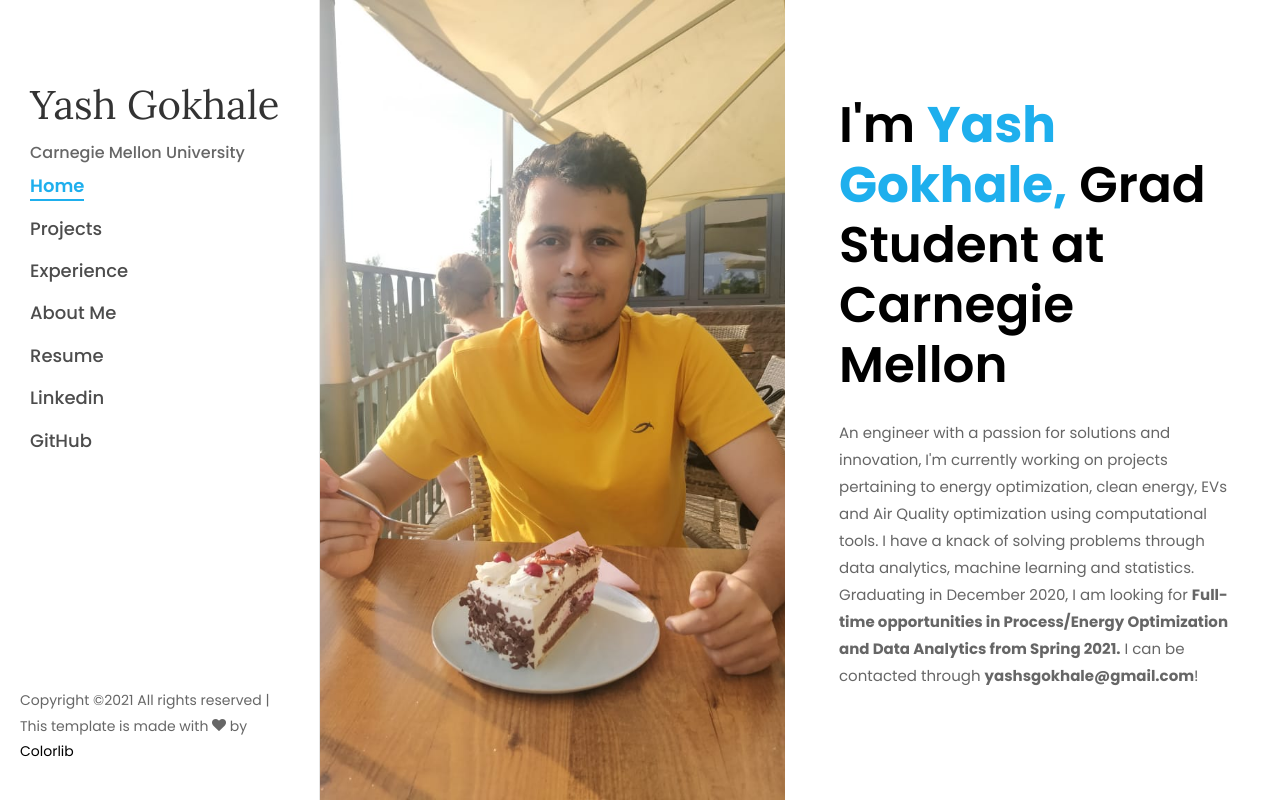
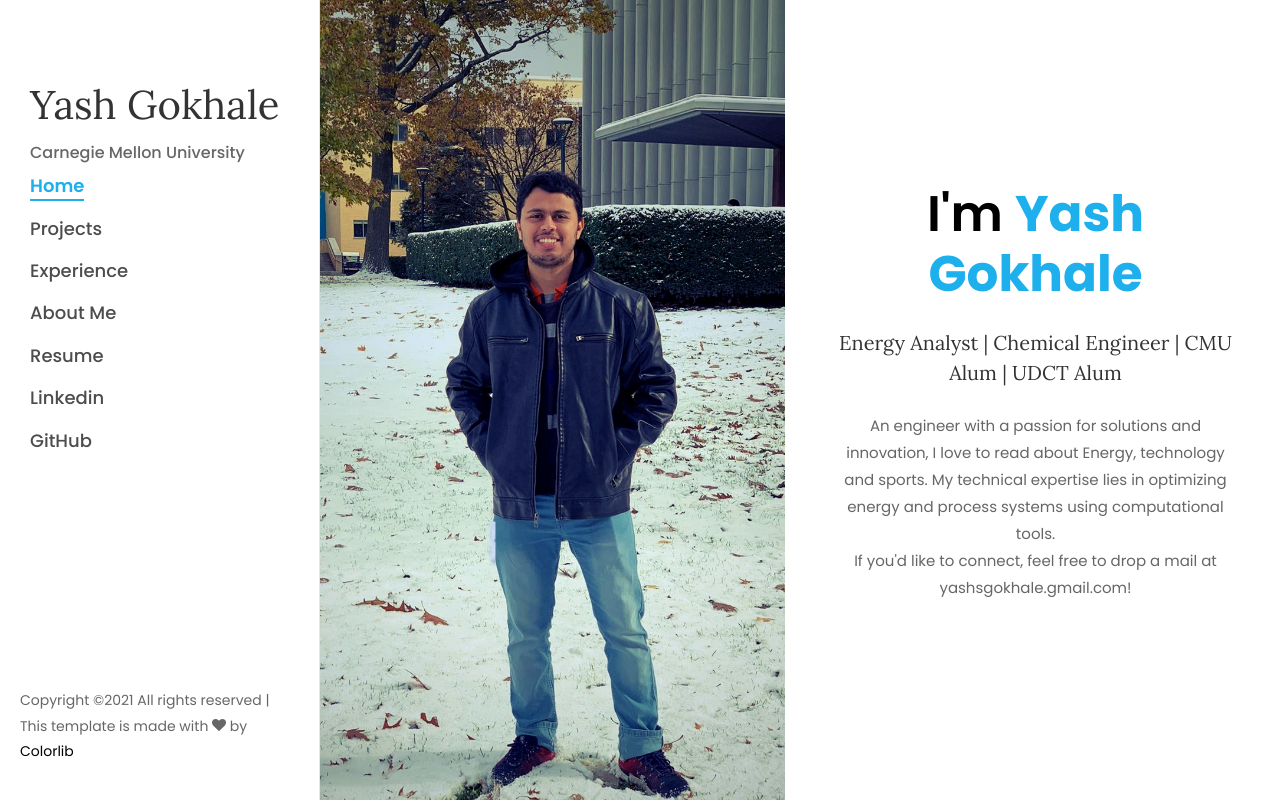
Before and after one commit to yashgokhale/yashgokhale.github.io, a plain HTML site: page index.html in a window 1280 px wide. Drawn offline with Linux system fonts and the light colour scheme; some packages are replaced by stand-ins of ours; no server answers; files whose address does not match are found by name.

Commit message:
Changed bio

```diff
--- a/index.html
+++ b/index.html
@@ -60,16 +60,16 @@
 	    	<div class="container-fluid px-0">
 	    		<div class="row d-flex">
 	    			<div class="col-md-6 d-flex">
-	    				<div class="img d-flex align-self-stretch align-items-center js-fullheight" style="background-image:url(images/yash.jpg);">
+	    				<div class="img d-flex align-self-stretch align-items-center js-fullheight" style="background-image:url(images/yash23.jpg);">
 	    				</div>
 	    			</div>
 	    			<div class="col-md-6 d-flex align-items-center">
 	    				<div class="text px-4 pt-5 pt-md-0 px-md-4 pr-md-5 ftco-animate">
-		            <h2 class="mb-4">I'm <span>Yash Gokhale,</span> Grad Student at Carnegie Mellon</h2>
-		            <p>An engineer with a passion for solutions and innovation, I'm currently working on projects pertaining to energy optimization, clean energy, EVs
-                and Air Quality optimization using computational tools. I have a knack of solving problems through data analytics, machine learning and statistics. <br>
-            Graduating in December 2020, I am looking for <b> Full-time opportunities in Process/Energy Optimization and Data Analytics from Spring 2021.</b> I can be contacted through
-          <b>yashsgokhale@gmail.com</b>!</p>
+		            <h2 class="mb-4"><center>I'm <span>Yash Gokhale</span> </center> </h2>
+                <h5 class="mb-4"><center>Energy Analyst | Chemical Engineer | CMU Alum | UDCT Alum</center> </h5>
+		            <p><center>An engineer with a passion for solutions and innovation, I love to read about Energy, technology and
+                sports. My technical expertise lies in optimizing energy and process systems using computational tools. <br>
+                If you'd like to connect, feel free to drop a mail at yashsgokhale.gmail.com! </center></p>
 	            </div>
 		        </div>
 	        </div>
```
Also changed, not shown: images/yash23.jpg (added).
